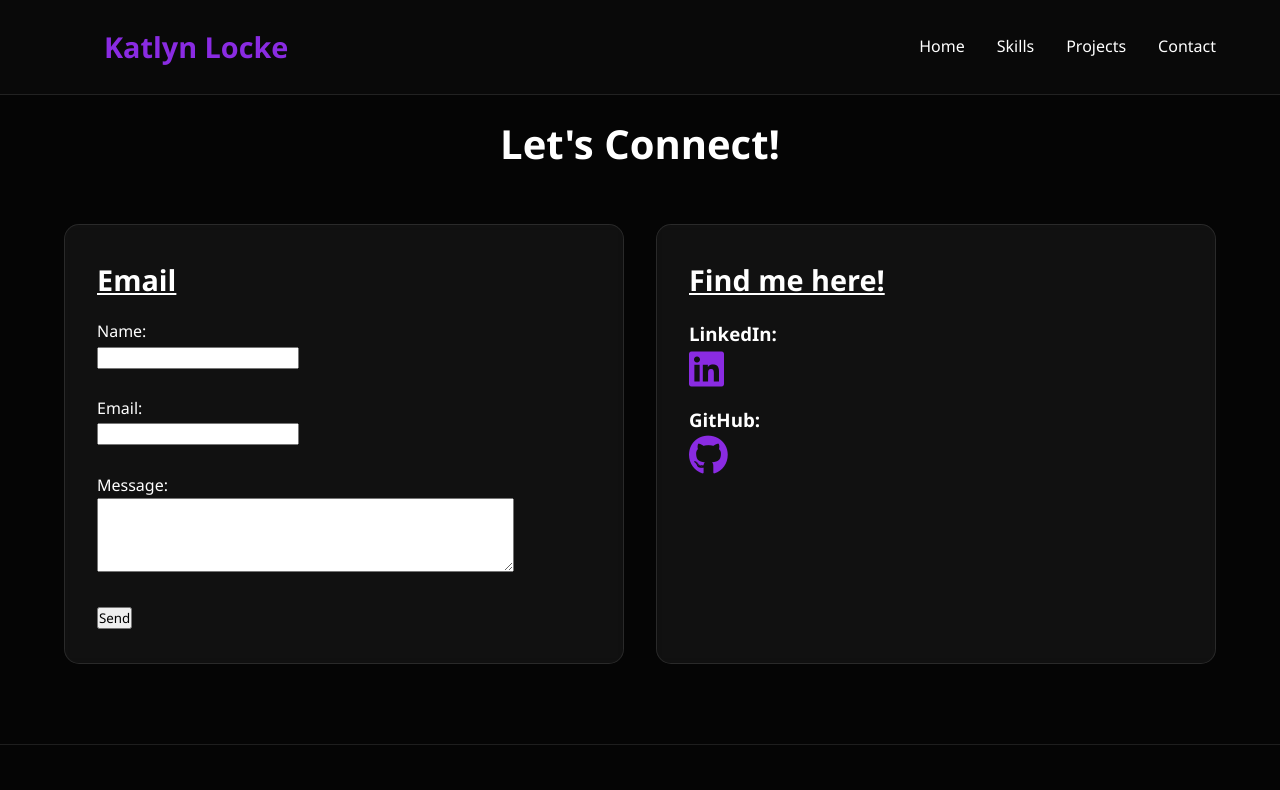
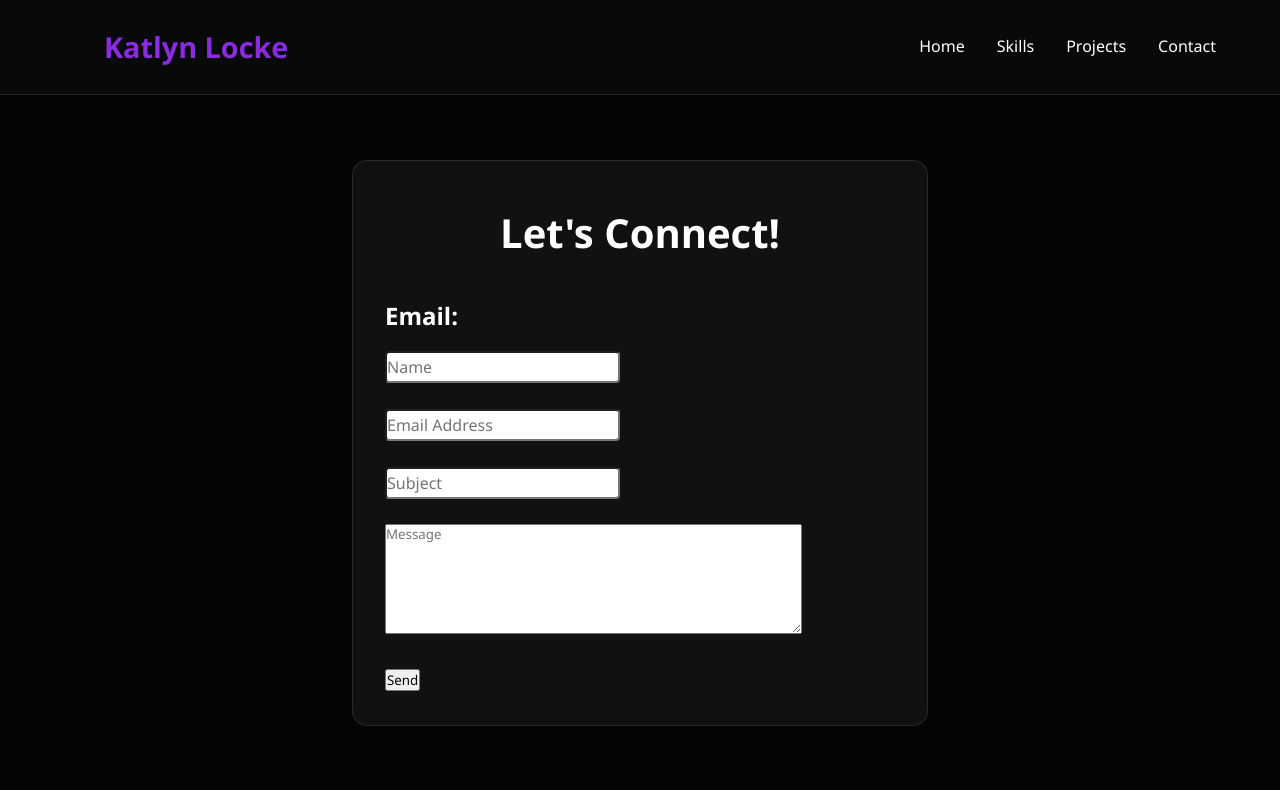
Before and after one commit to klocke1028/Portfolio-Website, a plain HTML site: page contact.html in a window 1280 px wide. Shown: the top 790 px of the page. Drawn offline with Linux system fonts and the light colour scheme.

Commit message:
Messing with Contact Page Layout

```diff
--- a/Styling/contact.css
+++ b/Styling/contact.css
@@ -74,24 +74,22 @@ body {
   width: 100%;
 }
 
-/*Contact Methods*/
+/*Contact Info*/
 
 .contact-header {
   font-size: 2.5rem;
-  padding-top: 2rem;
+  padding-top: 0.5rem;
+  padding-bottom: 2rem;
   text-align: center;
 }
 
 .contact {
   padding: 5rem 5%;
+  padding-top: 10rem;
   background: var(--darker-bg);
-}
-
-.contact-grid {
-  display: grid;
-  grid-template-columns: repeat(auto-fit, minmax(250px, 1fr));
-  gap: 2rem;
-  margin-top: 3rem;
+  display: flex;
+  justify-content: center;
+  align-items: center;
 }
 
 .contact-card {
@@ -101,37 +99,24 @@ body {
   transition: all 0.3s ease;
   border: 1px solid rgba(255, 255, 255, 0.1);
   backdrop-filter: blur(5px);
-}
-
-.contact-card:hover {
-  transform: translateY(-10px);
-  border-color: var(--accent);
-  box-shadow: 0 10px 30px var(--accent-glow);
+  width: 50%;
 }
 
 .contact-card i {
   font-size: 2.5rem;
-  color: var(--accent);
+  color: var(--text);
   margin-bottom: 1rem;
 }
 
-/*Email*/
-
 .email-header {
-  font-size: 1.8rem;
-  text-decoration: underline;
   padding-bottom: 1rem;
+  font-size: 1.5rem;
 }
 
-.email-label {
-  color: var(--text);
-  font-weight: 500;
-}
-
-.socials-header {
-  font-size: 1.8rem;
-  text-decoration: underline;
-  padding-bottom: 1rem;
+.email-input {
+  border-radius: 4px;
+  height: 2rem;
+  font-size: 1rem;
 }
 
 /*Footer*/
--- a/Styling/index.css
+++ b/Styling/index.css
@@ -123,7 +123,7 @@ body {
 .hero h1 {
   font-size: 4rem;
   margin-bottom: 1.5rem;
-  background: linear-gradient(45deg, var(--accent) 30%, #ffffff 80%);
+  background: linear-gradient(45deg, var(--accent) 20%, #c692f7 50%, white 90%);
   -webkit-background-clip: text;
   -webkit-text-fill-color: transparent;
 }
--- a/contact.html
+++ b/contact.html
@@ -3,7 +3,7 @@
   <head>
     <meta charset="UTF-8" />
     <meta name="viewport" content="width=device-width, initial-scale=1.0" />
-    <title>Document</title>
+    <title>Contact Page</title>
     <link
       rel="stylesheet"
       href="https://cdnjs.cloudflare.com/ajax/libs/font-awesome/6.7.2/css/all.min.css"
@@ -25,55 +25,49 @@
       </ul>
     </nav>
 
-    <!--Contact Methods-->
+    <!--Contact Info-->
     <section id="contact" class="contact">
+      <div class="contact-card">
         <h1 class="contact-header">Let's Connect!</h1>
-      <div class="contact-grid">
-        <div class="contact-card">
-          <h3 class="email-header">Email</h3>
+        <h3 class="email-header">Email:</h3>
         <form
           class="email-form"
           action="mailto:katlynlocke1028@gmail.com"
           method="post"
           enctype="text/plain"
         >
-            <label class="email-label" for="name">Name:</label><br />
           <input
             class="email-input"
             type="text"
             id="name"
             name="name"
+            placeholder="Name"
           /><br /><br />
-            <label class="email-label" for="email">Email:</label><br />
           <input
             class="email-input"
             type="email"
             id="email"
             name="email"
+            placeholder="Email Address"
           /><br /><br />
-            <label class="email-label" for="message">Message:</label><br />
+          <input
+            class="email-input"
+            type="text"
+            id="subject"
+            name="subject"
+            placeholder="Subject"
+          /><br /><br />
           <textarea
             class="message-input"
             id="message"
             name="message"
-              rows="4"
+            rows="6"
             cols="50"
+            placeholder="Message"
           ></textarea
           ><br /><br />
           <input class="email-button" type="submit" value="Send" />
         </form>
-        </div>
-        <div class="contact-card">
-          <h2 class="socials-header">Find me here!</h2>
-          <h3>LinkedIn:</h3>
-          <a href="https://www.linkedin.com/in/katlyn-locke-6276452b0/"
-            ><i class="fa-brands fa-linkedin"></i
-          ></a>
-          <h3>GitHub:</h3>
-          <a href="https://github.com/klocke1028"
-            ><i class="fa-brands fa-github"></i
-          ></a>
-        </div>
       </div>
     </section>
 
```
Also changed, not shown: index.html (+1 -1 lines). Lines whose indentation alone changed are shown as unchanged.
